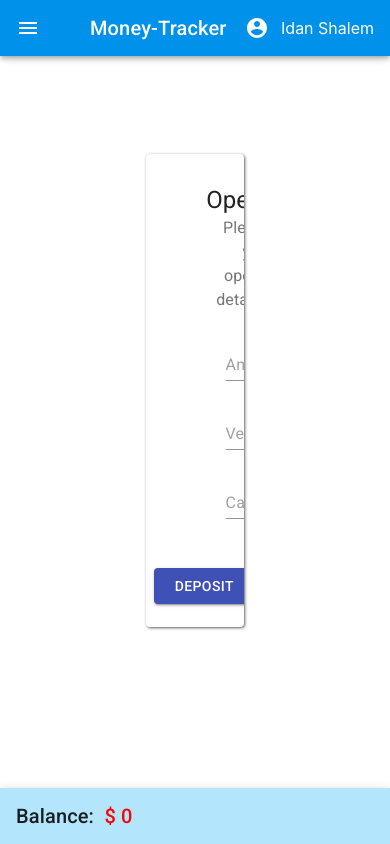
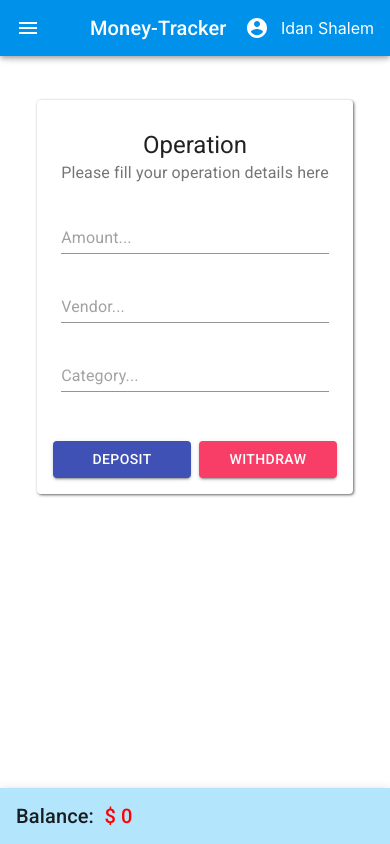
Before and after one commit to IdanShalem/bank, a React (Create React App) app: page /operations in a window 390 px wide. Built offline with nearby package versions, Linux system fonts and the light colour scheme; no server answers.

Commit message:
added responsivness to mobile

```diff
--- a/src/App.css
+++ b/src/App.css
@@ -11,3 +11,9 @@ a {
   background-color:rgb(248, 62, 102);
   color: white
 }
+
+input::-webkit-outer-spin-button,
+input::-webkit-inner-spin-button {
+  -webkit-appearance: none;
+  margin: 0;
+}
--- a/src/App.js
+++ b/src/App.js
@@ -67,7 +67,7 @@ class App extends Component {
 
       return (
         <Router>
-          <Grid container className='App'>
+          <Grid container className='App' >
 
             <Grid item xs={12} className={classes.head} container>
               <Header handleMenu={this.handleMenu}/>
--- a/src/components/Breakdown.jsx
+++ b/src/components/Breakdown.jsx
@@ -17,7 +17,7 @@ const theme = createMuiTheme({
         MuiAccordionSummary: {
         content: {
           display: 'grid',
-          gridTemplateColumns: 'repeat(2, 1fr)'
+          gridTemplateColumns: '50% 50%'
         }
       },
     },
@@ -25,17 +25,14 @@ const theme = createMuiTheme({
 
 const styles = theme => ({
     container: {
-        marginTop: '20px'
+        marginTop: '20px',
+        width: '100%'
     },
     accordion: {
-        width: '30vw',
-        margin: '10px',
         padding: '2px',
-        borderRadius: '10px'
     },
     summary: {
-        backgroundColor: '#bbdefb',
-        borderRadius: '10px'
+        backgroundColor: '#caf0f8',
     },
     heading: {
         fontSize: theme.typography.pxToRem(15),
@@ -45,6 +42,7 @@ const styles = theme => ({
       secondaryHeading: {
         fontSize: theme.typography.pxToRem(15),
         color: theme.palette.text.secondary,
+        justifySelf: 'start'
       },
       details: {
           backgroundColor: 'white'
@@ -73,7 +71,7 @@ class Breakdown extends Component {
 
         return (
             <ThemeProvider theme={theme}>
-                <Grid item xs={8} className={classes.container}>
+                <Grid item xs={10} md={4} className={classes.container}>
                     {Object.keys(allTransactions).map(c =>
                         <Accordion className={classes.accordion}>
                             <AccordionSummary
--- a/src/components/Menu.jsx
+++ b/src/components/Menu.jsx
@@ -6,7 +6,8 @@ import { ChevronLeft as ChevronLeftIcon,
     ImportExport as ImportExportIcon,
     PieChart as PieChartIcon,
     ExitToApp as ExitToAppIcon,
-    Settings as SettingsIcon} from '@material-ui/icons';
+    Settings as SettingsIcon,
+    Home as HomeIcon} from '@material-ui/icons';
 import { withStyles } from '@material-ui/core/styles';
 
 const drawerWidth = 240;
@@ -53,6 +54,14 @@ class Menu extends Component {
               </div>
               <Divider />
                 <List>
+                <Link to="/">
+                    <ListItem button key={'Home'} onClick={this.handleMenu}>
+                      <ListItemIcon>
+                        <HomeIcon/>
+                      </ListItemIcon>
+                      <ListItemText primary={'Home'} />
+                    </ListItem>
+                  </Link>
                   <Link to="/operations">
                     <ListItem button key={'Operations'} onClick={this.handleMenu}>
                       <ListItemIcon>
--- a/src/components/Operations.jsx
+++ b/src/components/Operations.jsx
@@ -16,12 +16,11 @@ import DialogTitle from '@material-ui/core/DialogTitle';
 import Grid from '@material-ui/core/Grid';
 
 const styles = {
+    root: {
+      marginTop: '30px'
+    },
     card: {
-      paddingTop: '1vh',
-      margin: 'auto',
-      marginTop: '10vh',
-      width: '25vw',
-      height: '55vh',
+      padding: '1vh',
       boxShadow: '1px 1px 3px rgb(97, 96, 96)'
     },
     input: {
@@ -88,8 +87,8 @@ class ComponentName extends Component {
 
         return (
           <Fragment>
+            <Grid className={classes.root} item xs={12}>
               <Card id="operations-card" className={classes.card}>
-                <Grid item xs={12} container justify='center' alignItems='center' direction='column'>
                 <CardHeader
                   className={classes.cardElem}
                   color="inherit"
@@ -134,8 +133,8 @@ class ComponentName extends Component {
                         Withdraw
                     </Button>
                 </CardActions>
+              </Card>
             </Grid>
-              </Card>
 
               <Dialog
               open={this.state.open}
--- a/src/components/Transaction.jsx
+++ b/src/components/Transaction.jsx
@@ -41,7 +41,7 @@ class Transaction extends Component {
         return (
             <Grid
                 item
-                xs={6}
+                xs={10} md={6}
                 className={classes.cardContainer}
                 container
             >
```
Lines whose indentation alone changed are shown as unchanged.
